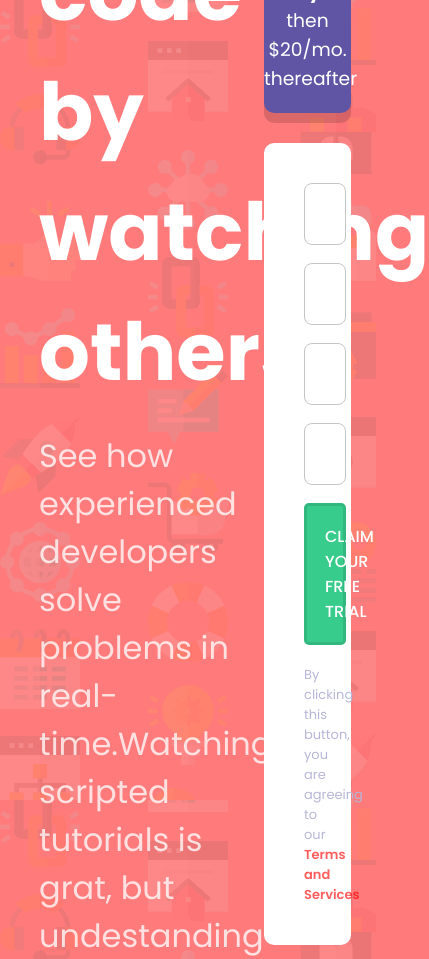
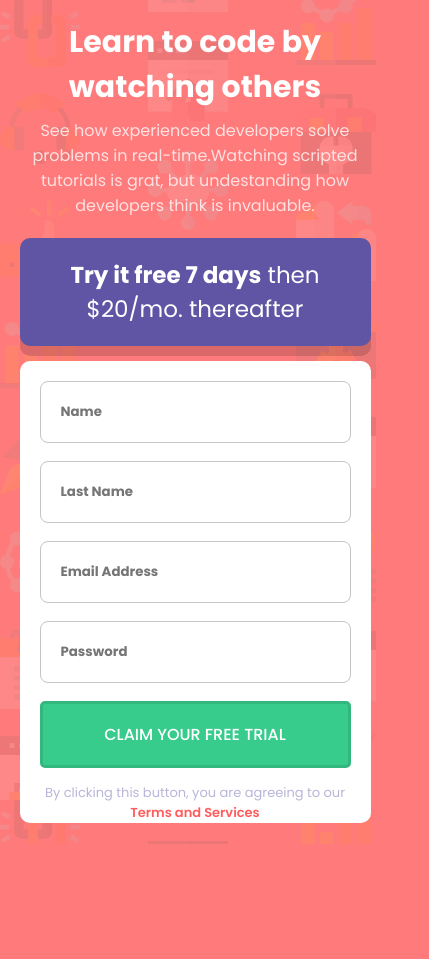
Before and after one commit to joaopedrobenassi/Sign-Up-Form, a plain HTML site: page index.html in a window 390 px wide. Shown: the top 959 px of the page, 429 px wide, since content can reach past the window. After the commit the page ends 844 px from the top, so only its background shows below. Drawn offline with Linux system fonts and the light colour scheme.

Commit message:
Responsive

```diff
--- a/style.css
+++ b/style.css
@@ -52,7 +52,7 @@ form {
 }
 
 h3 {
-    padding: 20px 0 ;
+    padding: 20px 5px ;
     text-align: center;
     color: white;
     font-weight: normal;
@@ -105,3 +105,84 @@ button:hover {
 .terms_and_services:hover {
     text-decoration: underline;
 }
+
+@media screen and (max-width: 800px){
+
+    body {
+        display: flex;
+        flex-direction: column;
+        align-items: center;
+        justify-content: flex-start;
+
+    }
+
+    h1 {
+        font-size: 30px;
+        text-align: center;
+        margin-top: 20px;
+    }
+
+    .paragraph_left {
+        text-align: center;
+        font-size: 16px;
+        padding: 0 5px 0 5px;
+        margin-top: 8px;
+    }
+
+    .container_left {
+        display: flex;
+        flex-direction: column;
+        justify-content: flex-start;
+        align-items: center;
+        width: 100vw;
+
+    }
+
+    .container_right {
+        width: 100%;
+        height: 50vh;
+        display: flex;
+        flex-direction: column;
+        align-items: center;
+        justify-content: flex-start;
+        padding: 0;
+
+    }
+
+    .right_paragraph {
+        margin-top: 15px;
+    }
+    h3 {
+
+        width: 90%;
+        text-align: center;
+        font-size: 23px;
+        margin-top: 20px;
+        margin-bottom: 0;
+    }
+
+    form {
+        width: 90%;
+        padding: 20px 20px 0px 20px;
+        margin-top: 15px;
+
+
+    }
+
+
+
+
+
+
+
+
+
+
+
+
+
+
+
+
+
+}
```
